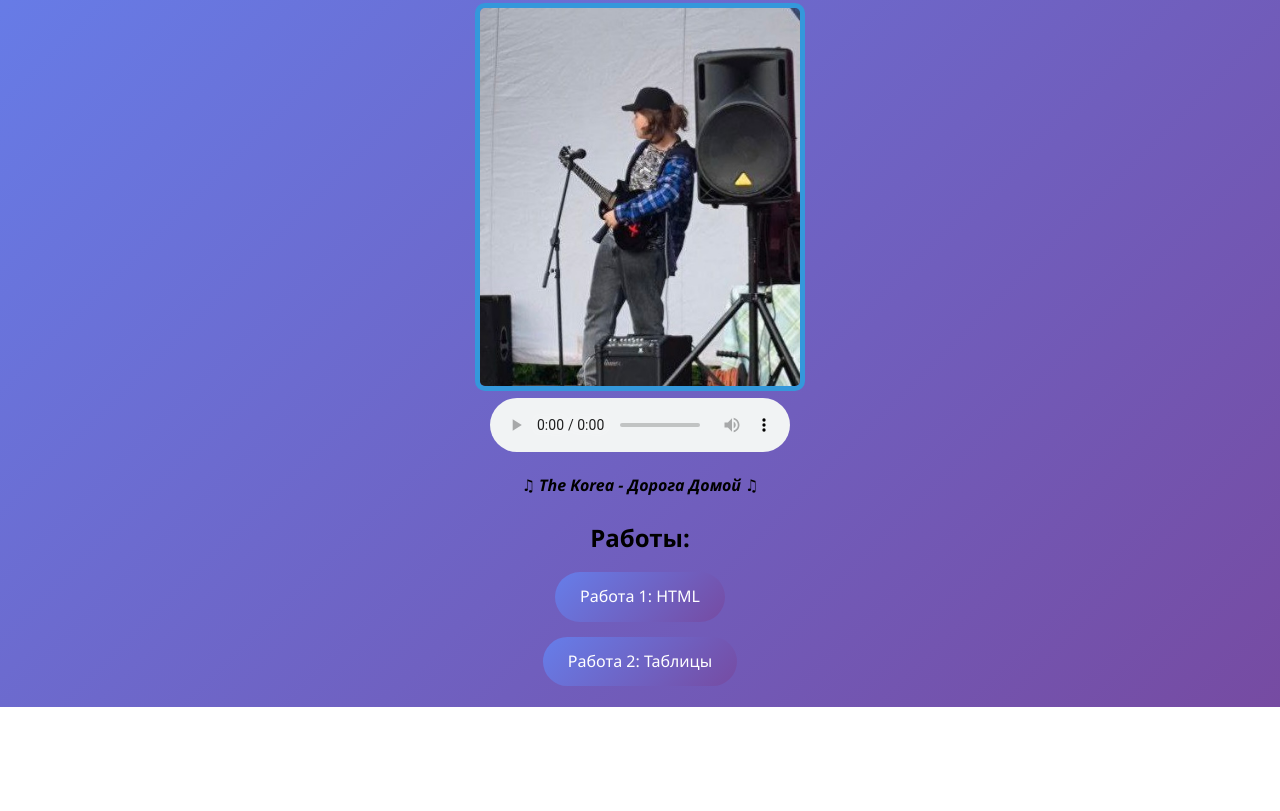
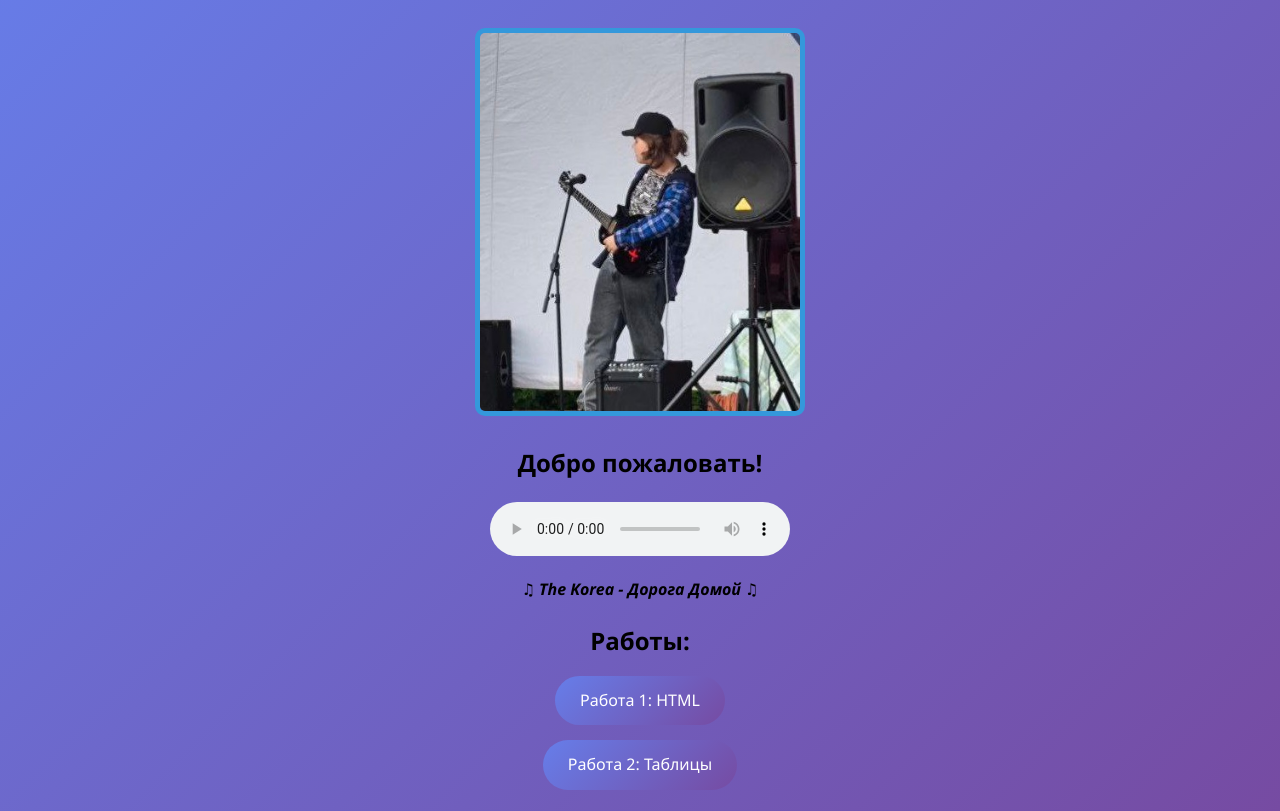
Before and after one commit to MaksEmo/MaksEmo.github.io, a plain HTML site: page index.html in a window 1280 px wide. Shown: the part 108-919 px from the top of the page. Before the commit the page ends 815 px from the top, so only its background shows below. Drawn offline with Linux system fonts and the light colour scheme.

Commit message:
Welcome!

```diff
--- a/index.html
+++ b/index.html
@@ -59,8 +59,12 @@
 <body>
     <center>
     <h1>Страничка Сеченова Максима из группы ИС-3.2</h1>
+    <br>
     <img src="iAm.png" style="border: 5px solid #3498db; border-radius: 10px; width: 25%">
     <br>
+        <h2>
+        Добро пожаловать!
+    </h2>
     <audio controls>
     <source src="music.mp3" type="audio/mpeg">
     </audio>
```
